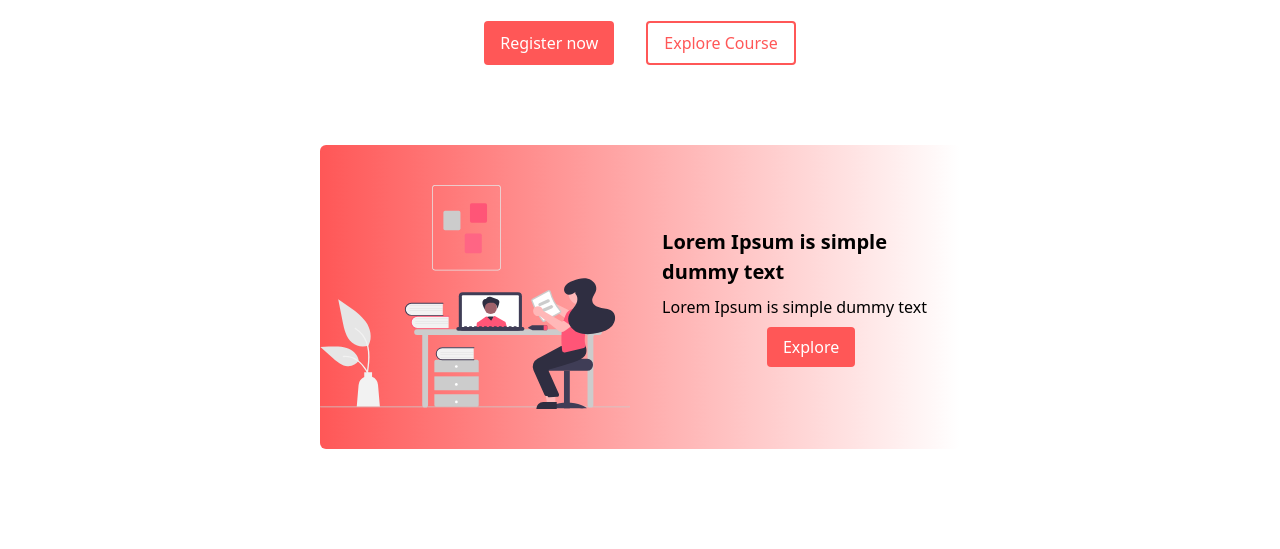
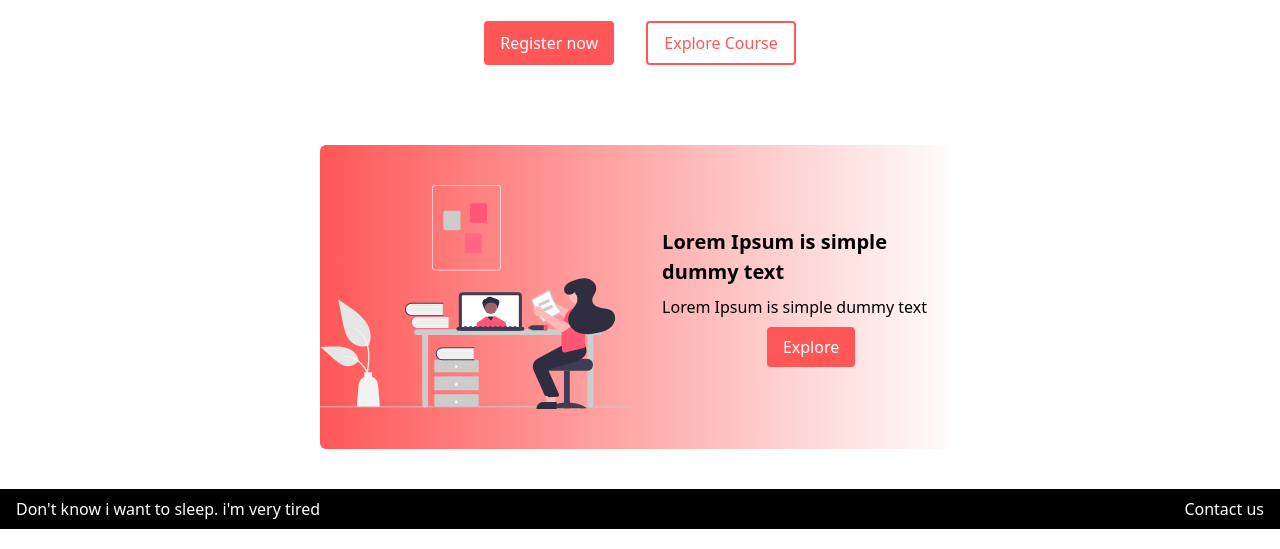
Before and after one commit to nemon024/tailwind-landing-page, a plain HTML site: page index.html in a window 1280 px wide. Shown: the part 251-800 px from the top of the page. Drawn offline with nearby package versions, Linux system fonts and the light colour scheme.

Commit message:
Add footer section with contact link and message

```diff
--- a/index.html
+++ b/index.html
@@ -121,7 +121,17 @@
       </section>
       <!-- end of Second section -->
       <!-- Start of footer -->
-
+      <footer class="bg-black px-4 py-2 mt-10">
+        <div class="flex justify-between">
+          <p
+            class="text-base text-white"
+          >
+            Don't know i want to sleep. i'm very tired
+          </p>
+          <a
+          href="https://nemon024.github.io/myPortfolio/" class="text-base text-white">Contact us</a>
+        </div>
+      </footer>
       <!-- End of footer -->
     </main>
   </body>
```
